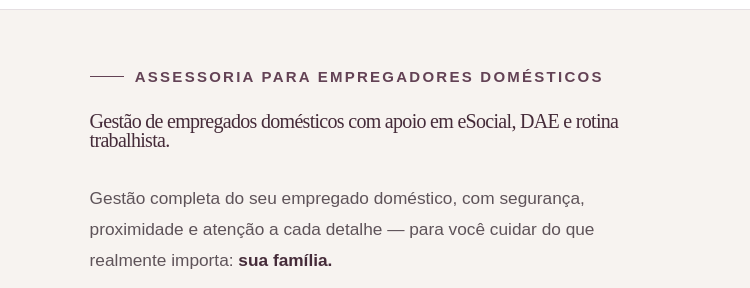
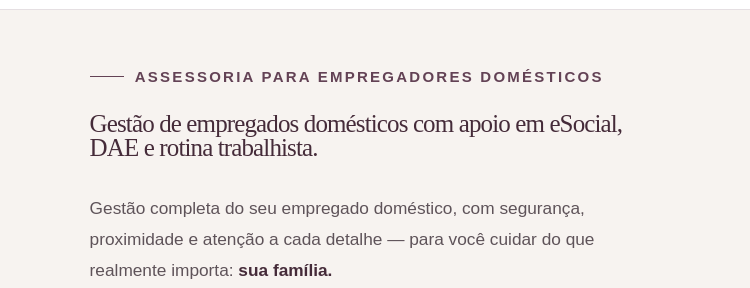
Before and after one commit to oliverbill/prime-house-site, a plain HTML site: page index.html in a window 1280 px wide. Shown: the part 80-368 px from the top of the page, 0-750 px from the left. Drawn offline with Linux system fonts and the light colour scheme.

Commit message:
Aumenta subtítulos para 25 px no computador

```diff
--- a/style.css
+++ b/style.css
@@ -465,7 +465,7 @@ footer { padding: 4rem 7vw 1.5rem; display: grid; grid-template-columns: 1.2fr 1
   .eyebrow, .hero .eyebrow, .process .eyebrow { font-size: 15px; }
 }
 
-/* Subtítulos abaixo dos títulos com tracinho: 20 px no computador. */
+/* Subtítulos abaixo dos títulos com tracinho: 25 px no computador. */
 @media (min-width: 621px) {
-  .hero h1, .statement blockquote, .section-heading h2, .services .section-heading h2, .about h2, .process .section-heading h2, .final-cta h2 { font-size: 20px; }
+  .hero h1, .statement blockquote, .section-heading h2, .services .section-heading h2, .about h2, .process .section-heading h2, .final-cta h2 { font-size: 25px; }
 }
```
